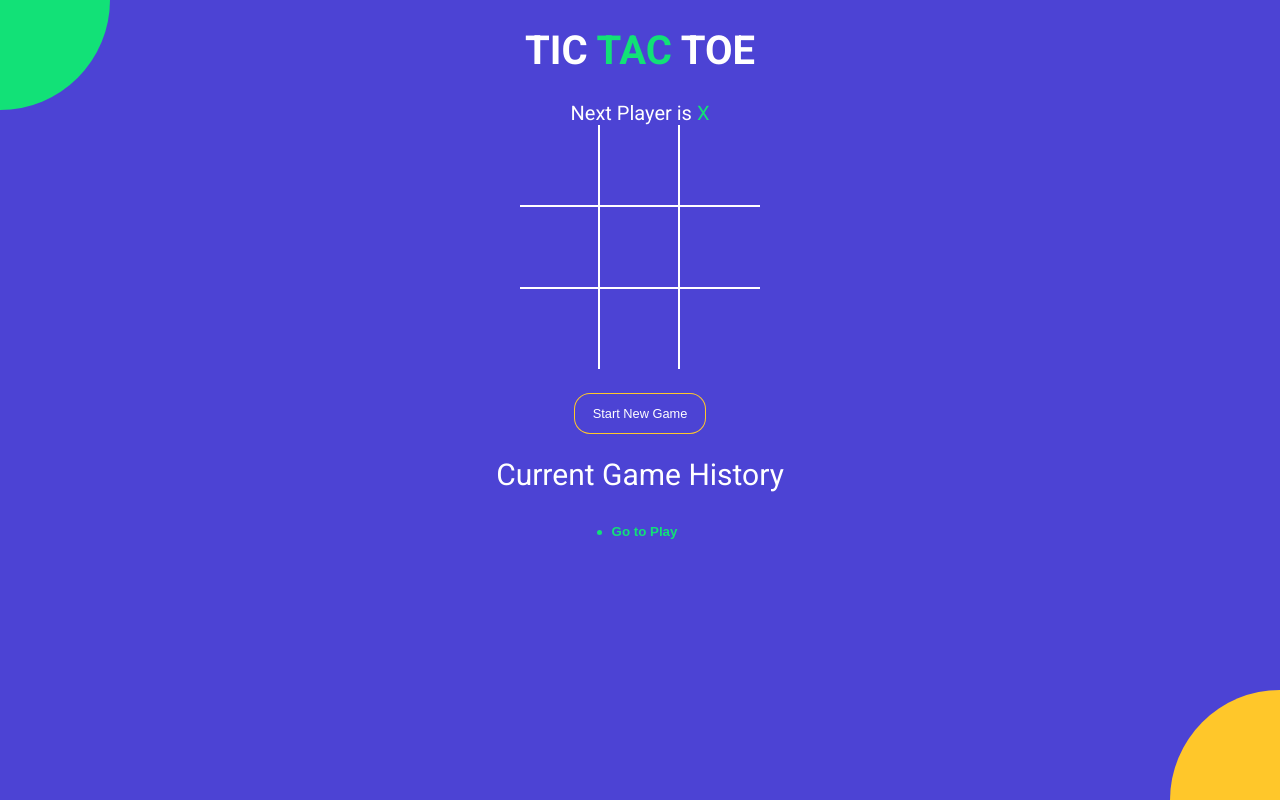
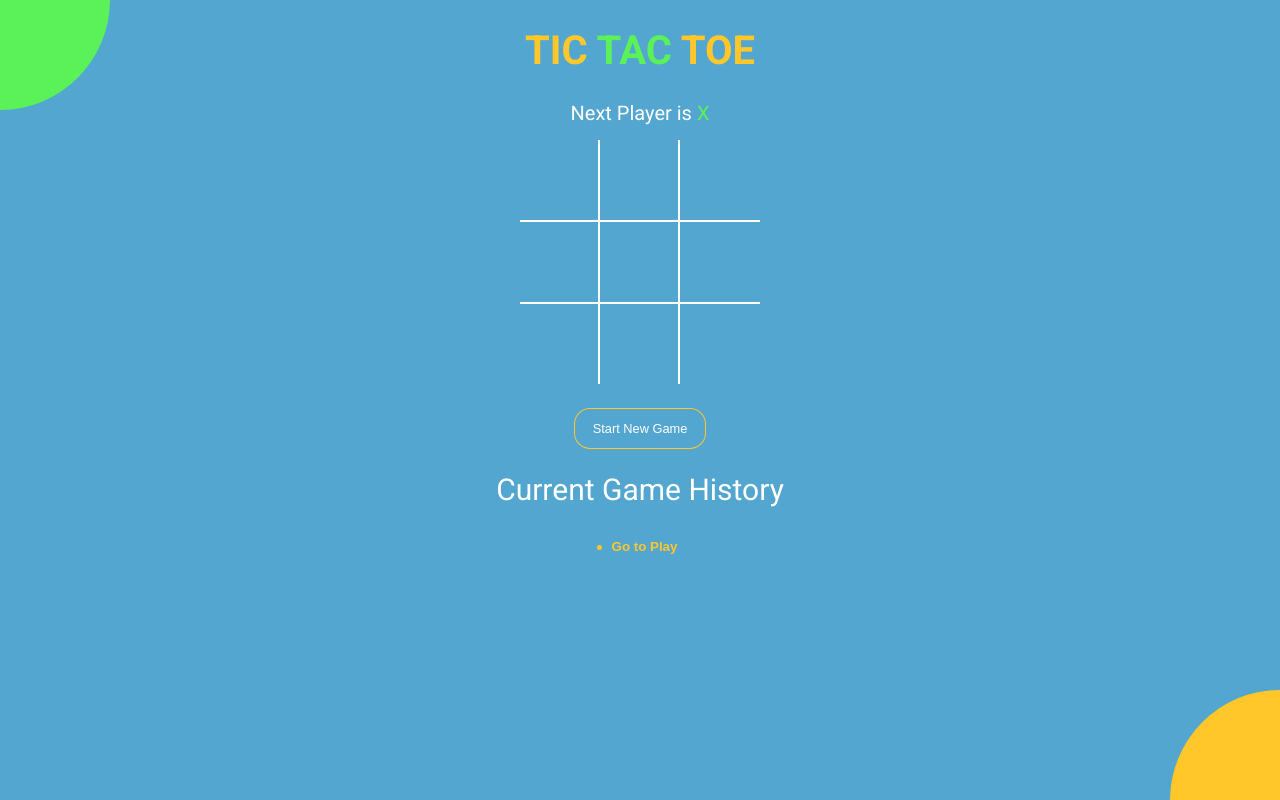
Before and after one commit to geekabdul/TicTacToe, a React (Vite) app: page / in a window 1280 px wide. Built offline with nearby package versions, Linux system fonts and the light colour scheme.

Commit message:
changes in bg

```diff
--- a/src/App.jsx
+++ b/src/App.jsx
@@ -41,7 +41,9 @@ const App = () => {
   return (
     <div className="app">
       <h1>
-        TIC <span className="text-green">TAC</span> TOE
+        <span className="text-orange">TIC </span>{' '}
+        <span className="text-green">TAC</span>{' '}
+        <span className="text-orange">TOE </span>
       </h1>
       <StatusMsg winner={winner} current={current} />
       <Board
--- a/src/styles/root.scss
+++ b/src/styles/root.scss
@@ -1,6 +1,6 @@
-$green: #12e177;
+$green: #5bf259;
 $orange: #ffc72a;
-$blue: #4c43d4;
+$blue: #53a6cf;
 
 body {
   font-family: 'Roboto', sans-serif;
@@ -51,7 +51,7 @@ button {
         display: inline-block;
         height: 5px;
         width: 5px;
-        background-color: $green;
+        background-color: $orange;
         margin-right: 4px;
         margin-bottom: 1px;
       }
@@ -60,7 +60,7 @@ button {
         color: #fff;
         &.active {
           font-weight: bold;
-          color: $green;
+          color: $orange;
         }
       }
     }
@@ -88,10 +88,12 @@ button {
   &.active {
     background-color: $orange;
     box-shadow: none;
+    color: black;
   }
 }
 
 .board {
+  margin-top: 15px;
   .board-row {
     display: flex;
     flex-direction: row;
```
